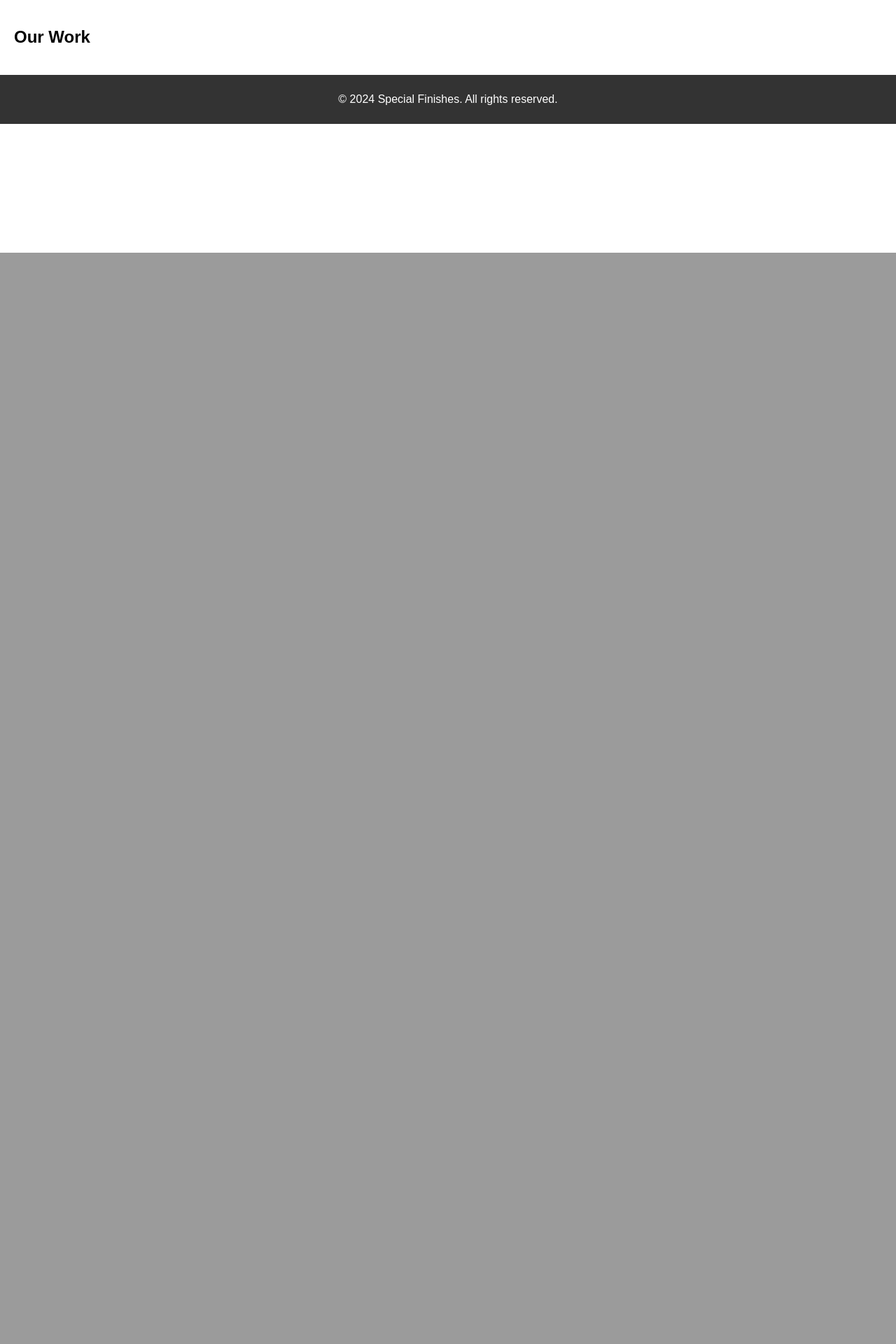
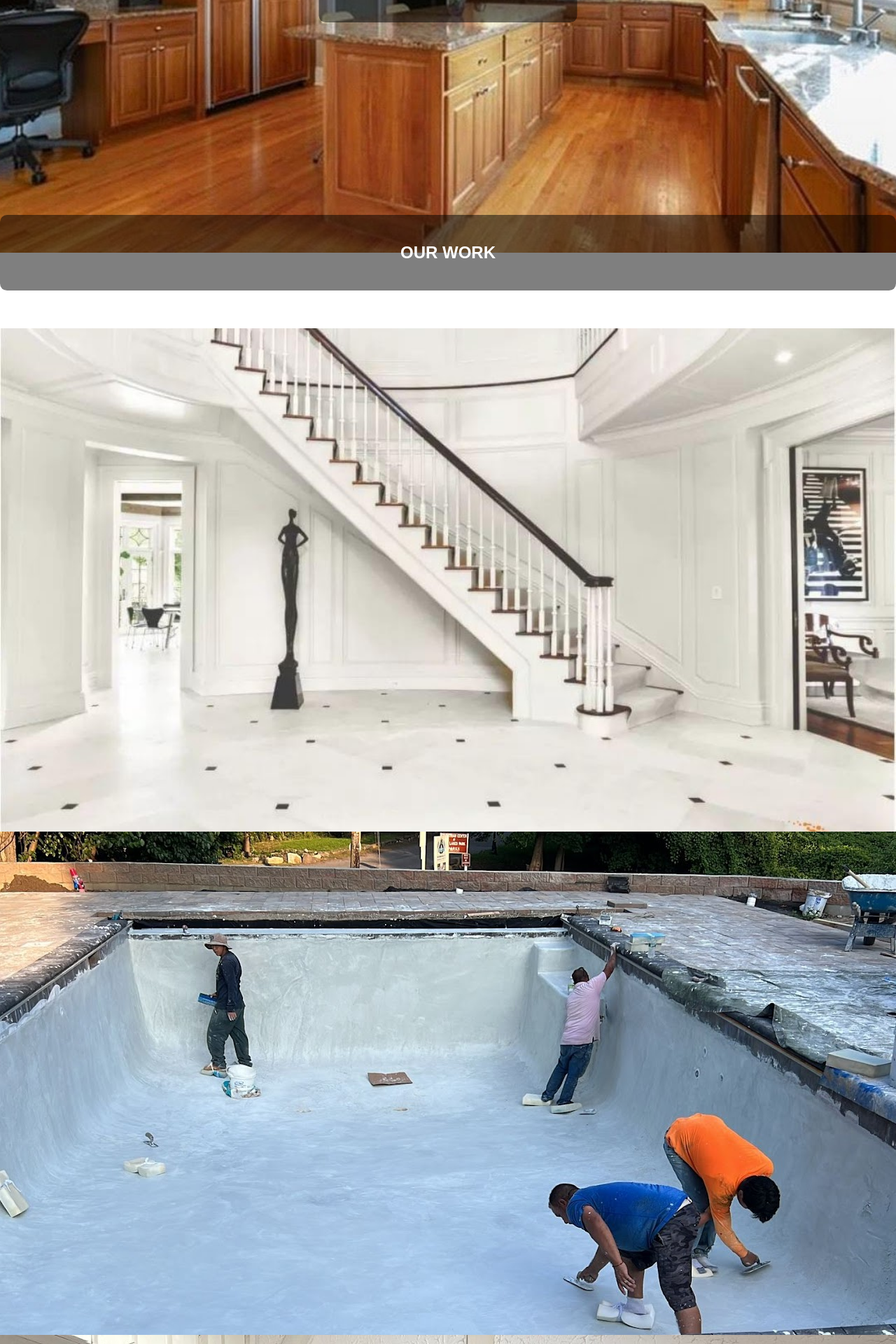
Before and after one commit to DahVincis/Project-Special, a Flask app: page / in a window 1280 px wide. Shown: the part 439-2359 px from the top of the page at 70% size. Before the commit the page ends 800 px from the top, so only its background shows below. Run offline with Flask 3, Linux system fonts and the light colour scheme.

Commit message:
parallax in progress 	new file:   app/__pycache__/__init__.cpython-311.pyc 	new file:   app/__pycache__/views.cpython-311.pyc 	modified:   app/static/css/style.css 	new file:   app/static/img/hero1.jpg 	new file:   app/static/img/hero2.jpg 	new file:   app/static/img/work1.jpg 	new file:   app/static/img/work2.jpg 	new file:   app/static/img/work3.jpg 	new file:   app/static/js/main.js 	modified:   app/templates/base.html 	modified:   app/templates/index.html

```diff
--- a/app/static/css/style.css
+++ b/app/static/css/style.css
@@ -2,12 +2,25 @@ body {
     font-family: Arial, sans-serif;
     margin: 0;
     padding: 0;
+    overflow-x: hidden; /* Prevent horizontal overflow */
 }
 
 header {
-    background-color: #333;
+    position: fixed;
+    width: 100%;
+    top: 0;
+    left: 0;
+    background-color: rgba(51, 51, 51, 0.8); /* Semi-transparent background */
     color: white;
     padding: 10px 0;
+    display: none; /* Initially hidden */
+    transition: background-color 0.3s;
+    z-index: 1000; /* Ensure header is above all content */
+}
+
+header.sticky {
+    display: block;
+    background-color: rgba(51, 51, 51, 0.95); /* More opaque background when sticky */
 }
 
 nav ul {
@@ -27,19 +40,77 @@ nav ul li a {
     text-decoration: none;
 }
 
-.hero {
-    background: url('../img/hero.jpg') no-repeat center center;
+.parallax {
+    height: 100vh; /* Full viewport height */
+    background-attachment: fixed;
+    background-position: center;
+    background-repeat: no-repeat;
     background-size: cover;
-    height: 400px;
-    display: flex;
-    justify-content: center;
-    align-items: center;
+    position: relative;
+}
+
+.parallax .content {
+    position: absolute;
+    top: 50%;
+    left: 50%;
+    transform: translate(-50%, -50%);
+    background: rgba(0, 0, 0, 0.5); /* Semi-transparent background */
+    padding: 20px;
+    border-radius: 10px;
     color: white;
     text-align: center;
 }
 
-.gallery {
+.parallax.hero1 {
+    background-image: url('../img/hero1.jpg');
+}
+
+.parallax.work1,
+.parallax.work2,
+.parallax.work3 {
+    background-attachment: fixed;
+    background-position: center;
+    background-repeat: no-repeat;
+    background-size: cover;
+    height: 719px; /* Height to match the 1280x719 aspect ratio */
+}
+
+.parallax.work1 {
+    background-image: url('../img/work1.jpg');
+}
+
+.parallax.work2 {
+    background-image: url('../img/work2.jpg');
+}
+
+.parallax.work3 {
+    background-image: url('../img/work3.jpg');
+}
+
+.our-work-container {
+    position: relative;
+}
+
+.our-work-container .content {
+    position: sticky;
+    top: 50%;
+    transform: translateY(-50%);
+    background: rgba(0, 0, 0, 0.5); /* Semi-transparent background */
     padding: 20px;
+    border-radius: 10px;
+    color: white;
+    text-align: center;
+    z-index: 1000; /* Ensure the text is above the parallax images */
+}
+
+.content-section {
+    padding: 60px 20px;
+    text-align: center;
+}
+
+.gallery img {
+    width: 100%;
+    height: auto;
 }
 
 footer {
--- /dev/null
+++ b/app/static/js/main.js
@@ -0,0 +1,18 @@
+window.addEventListener('scroll', function() {
+    const parallaxElements = document.querySelectorAll('.parallax');
+    const header = document.querySelector('header');
+    const scrollPosition = window.scrollY;
+
+    // Parallax effect
+    parallaxElements.forEach(function(element) {
+        let offset = window.scrollY;
+        element.style.backgroundPositionY = offset * 0.5 + 'px';
+    });
+
+    // Show sticky header after scrolling
+    if (scrollPosition > 200) { // Adjust the value to when you want the header to appear
+        header.classList.add('sticky');
+    } else {
+        header.classList.remove('sticky');
+    }
+});
--- a/app/templates/base.html
+++ b/app/templates/base.html
@@ -23,5 +23,6 @@
     <footer>
         <p>&copy; 2024 Special Finishes. All rights reserved.</p>
     </footer>
+    <script src="{{ url_for('static', filename='js/main.js') }}"></script>
 </body>
 </html>
--- a/app/templates/index.html
+++ b/app/templates/index.html
@@ -3,12 +3,19 @@
 {% block title %}Home - Special Finishes{% endblock %}
 
 {% block content %}
-<section class="hero">
-    <h1>Welcome to Special Finishes</h1>
-    <p>Your trusted partner in home improvement.</p>
+<section class="parallax hero1 full-page">
+    <div class="content">
+        <h1>Welcome to Special Finishes</h1>
+        <p>Your trusted partner in home improvement.</p>
+    </div>
 </section>
-<section class="gallery">
-    <h2>Our Work</h2>
-    <!-- Include images of the company's work here -->
-</section>
+
+<div class="our-work-container">
+    <div class="content">
+        <h2>OUR WORK</h2>
+    </div>
+    <section class="parallax work1"></section>
+    <section class="parallax work2"></section>
+    <section class="parallax work3"></section>
+</div>
 {% endblock %}
```
Also changed, not shown: app/static/img/hero1.jpg (added), app/static/img/hero2.jpg (added), app/static/img/work1.jpg (added), app/static/img/work2.jpg (added), app/static/img/work3.jpg (added).
